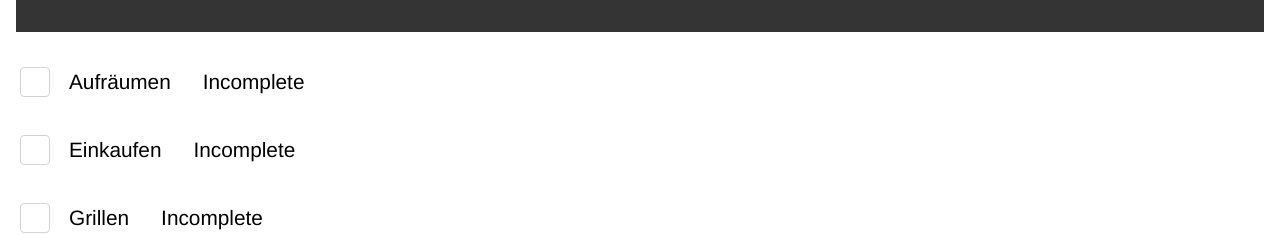
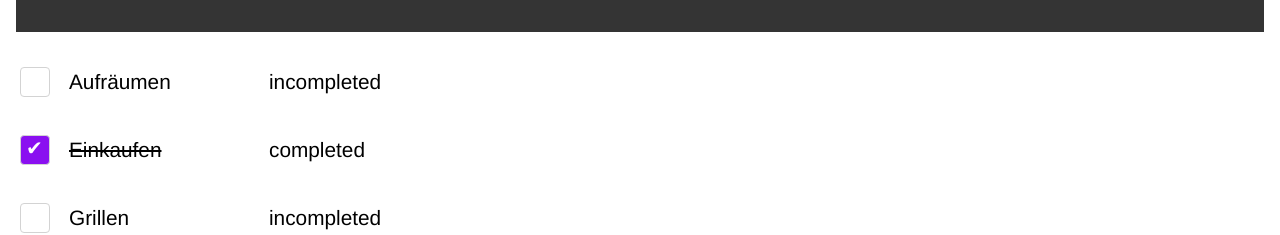
Before and after one commit to alexg7114/task-manager-frontend, an Angular app: page / in a window 1280 px wide. Shown: the part 570-805 px from the top of the page. Built offline with nearby package versions, Linux system fonts and the light colour scheme.

Commit message:
update Tasks in mock data and emit togglestatus

```diff
--- a/src/app/models/task.ts
+++ b/src/app/models/task.ts
@@ -2,5 +2,5 @@ export interface Task {
     id: number;
     task: string;
     status:string;
-    checked: boolean
+    checked: boolean;
 }
--- a/src/app/services/tasks.service.ts
+++ b/src/app/services/tasks.service.ts
@@ -1,5 +1,6 @@
 import { Injectable } from '@angular/core';
 import { tasks } from '../mock-data';
+import { Task } from '../models/task';
 
 @Injectable({
   providedIn: 'root'
@@ -13,4 +14,10 @@ export class TasksService {
   getAllTasks(){
     return this.todos
   }
+
+  updateTask(todo: Task){
+    const chosenTodoIndex = this.todos.findIndex((task: Task) => task.id == todo.id)
+    this.todos.splice(chosenTodoIndex, 1)
+    this.todos.splice(chosenTodoIndex, 0, todo)
+  }
 }
--- a/src/app/task-list/task-list.component.html
+++ b/src/app/task-list/task-list.component.html
@@ -5,7 +5,7 @@
   <ul class="list-group">
     @if(todos){
         @for(todo of todos; track todo.id){
-            <app-task [todo]="todo" ></app-task>
+            <app-task [todo]="todo" (toggleTaskEmitter)="updateTask(todo)" ></app-task>
         }
     }
   </ul>
--- a/src/app/task-list/task-list.component.ts
+++ b/src/app/task-list/task-list.component.ts
@@ -1,6 +1,7 @@
 import { Component, inject } from '@angular/core';
 import { TaskComponent } from './task/task.component';
 import { TasksService } from '../services/tasks.service';
+import { Task } from '../models/task';
 
 @Component({
   selector: 'app-task-list',
@@ -12,7 +13,12 @@ import { TasksService } from '../services/tasks.service';
 })
 export class TaskListComponent {
   todos = inject(TasksService).getAllTasks()
+  todoService = inject(TasksService)
 
   constructor(){}
 
+  updateTask(todo: Task){
+    this.todoService.updateTask(todo)
+  }
+
 }
--- a/src/app/task-list/task/task.component.css
+++ b/src/app/task-list/task/task.component.css
@@ -12,6 +12,7 @@
 
 .task-text{
     padding:0 1rem;
+    min-width: 200px;
 }
 
 input[type="checkbox"]{
@@ -40,6 +41,10 @@ input[type="checkbox"]:checked{
     background-color:#8a10f0;
 }
 
+.text-stroked{
+    text-decoration: line-through;
+}
+
 @media (max-width:600px){
     .status{
         display:none;
--- a/src/app/task-list/task/task.component.html
+++ b/src/app/task-list/task/task.component.html
@@ -1,5 +1,5 @@
 <li class="list-group-item">
-    <input type="checkbox">
-    <span class="task-text">{{todo().task}}</span>
-    <span class="task-text status">Incomplete</span>
+    <input [checked]="todo().checked" (change)="toggleStatus()" type="checkbox">
+    <span [ngClass]="{'text-stroked': todo().checked}" class="task-text">{{todo().task}}</span>
+    <span class="task-text status">{{todo().status}}</span>
 </li>
--- a/src/app/task-list/task/task.component.ts
+++ b/src/app/task-list/task/task.component.ts
@@ -1,13 +1,24 @@
-import { Component, input } from '@angular/core';
+import { Component, input, output } from '@angular/core';
 import { Task } from '../../models/task';
+import { NgClass } from '@angular/common';
 
 @Component({
   selector: 'app-task',
-  imports: [],
+  imports: [
+    NgClass
+  ],
   templateUrl: './task.component.html',
   styleUrl: './task.component.css'
 })
 export class TaskComponent {
  todo = input.required<Task>()
+ toggleTaskEmitter = output()
+
+
+  toggleStatus(){
+    this.todo().checked = !this.todo().checked
+    this.todo().checked ? this.todo().status = "completed" : this.todo().status = "incompleted"
+    this.toggleTaskEmitter.emit()
+  }
 
 }
```
